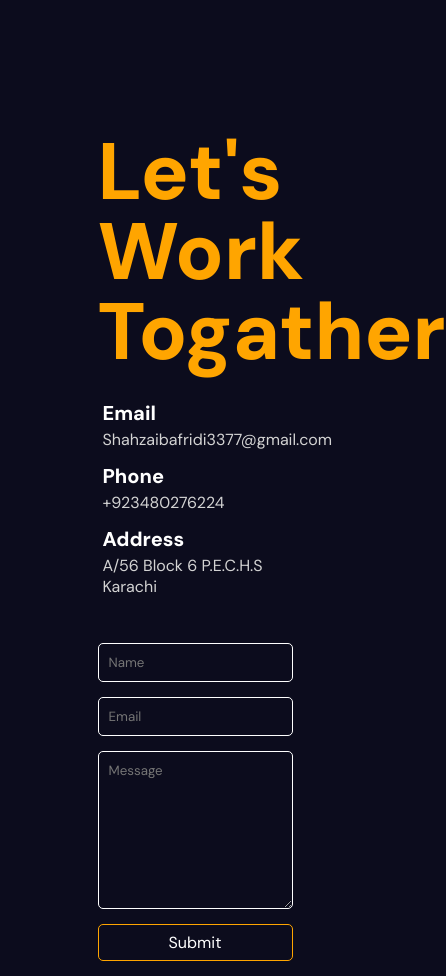
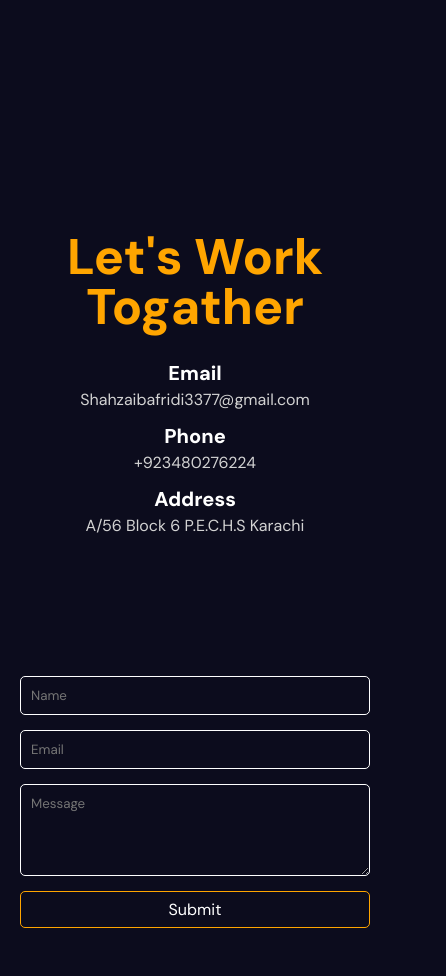
Before and after one commit to lukosafridi/my-portfolio, a React (Create React App) app: page / in a window 390 px wide. Shown: the part 6820-7796 px from the top of the page, 446 px wide, since content can reach past the window. Built offline with nearby package versions, Linux system fonts and the light colour scheme.

Commit message:
mobile responsive done

```diff
--- a/src/Components/contact/Contact.jsx
+++ b/src/Components/contact/Contact.jsx
@@ -8,7 +8,7 @@ import emailjs from '@emailjs/browser';
 
 const variants = {
   initial: {
-    y: 500,
+    y: 400,
     opacity: 0,
   },
   animate: {
@@ -31,7 +31,7 @@ const Contact = () => {
   const [success,setSuccess] = useState(false);
 
 
-  const IsInView = useInView(ref, { margin: "-100px" });
+  const IsInView = useInView(ref, { margin: "0px" });
 
 
 
--- a/src/Components/contact/contact.scss
+++ b/src/Components/contact/contact.scss
@@ -113,10 +113,11 @@
                 transition-duration: 0.3s;
             }
 
-            .error{
+            .error {
                 color: red;
             }
-            .success{
+
+            .success {
                 color: greenyellow;
             }
         }
@@ -177,7 +178,7 @@
                 stroke: oranges;
                 margin: auto;
 
-            svg{
+                svg {
                     width: 50px;
                     height: 50px;
                 }
@@ -249,10 +250,11 @@
                     transition-duration: 0.3s;
                 }
 
-            .error{
+                .error {
                     color: red;
                 }
-            .success{
+
+                .success {
                     color: greenyellow;
                 }
             }
@@ -274,12 +276,15 @@
         justify-content: space-between;
 
         .textcontainer {
-            width: 50%;
+            width: 100%;
+            height: 50%;
+            padding: 100px 20px 20px 20px;
+            text-align: center;
 
 
             h2 {
-                font-size: 80px;
-                line-height: 5rem;
+                font-size: 50px;
+                line-height: 50px;
                 color: orange;
             }
 
@@ -304,9 +309,13 @@
         }
 
         .formcontainer {
-            width: 50%;
+            width: 100%;
+            /* height: 50%; */
             text-align: center;
+            padding: 0px 20px;
             position: relative;
+            display: flex;
+            align-items: center;
 
             .phonesvg {
                 position: absolute;
@@ -317,6 +326,8 @@
             form {
                 display: flex;
                 flex-direction: column;
+                width: 100%;
+                height: 80%;
 
                 input {
                     padding: 10px 10px;
@@ -380,10 +391,11 @@
                     transition-duration: 0.3s;
                 }
 
-                .error{
+                .error {
                     color: red;
                 }
-                .success{
+
+                .success {
                     color: greenyellow;
                 }
             }
```
Lines whose indentation alone changed are shown as unchanged.
